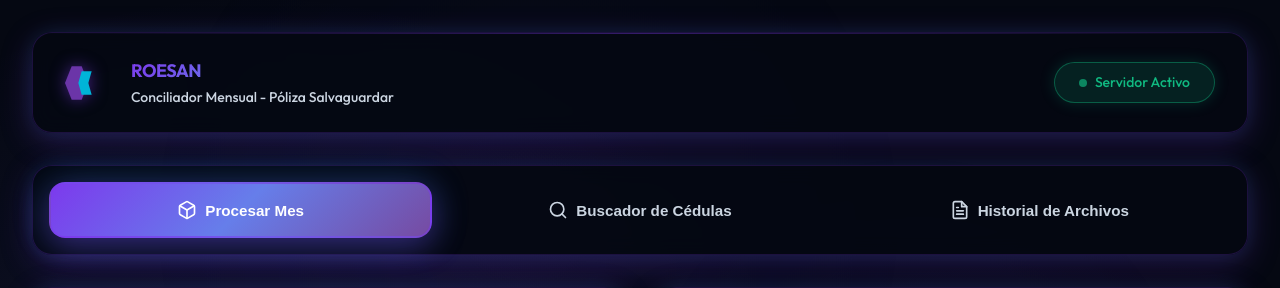
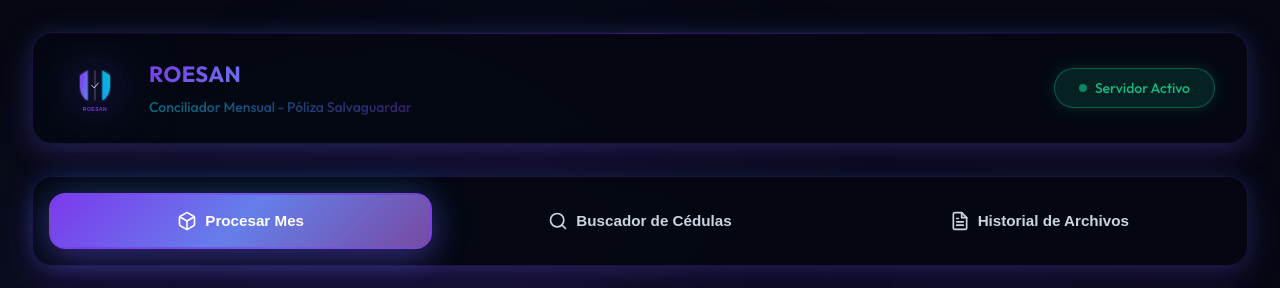
Before and after one commit to ingfedericolopezs-a11y/Salvaguarda, a Flask app: page / in a window 1280 px wide. Shown: the top 288 px of the page. Run offline with Flask 3, Linux system fonts and the light colour scheme.

Commit message:
Improve ROESAN logo design and presentation
🎨 Logo enhancements:
- Redesigned SVG logo with professional shield design
- Added gradient fills using ROESAN brand colors
- Included checkmark for verification/trust symbolism
- Added glow effects for premium appearance
- Included company name "ROESAN" in the logo design

✨ CSS improvements for logo display:
- Increased logo size from 50px to 60px
- Enhanced drop-shadow with dual-color glow (purple + cyan)
- Improved hover effects with scale and rotation
- Intensified shadow on hover for premium feel
- Added decorative underline to brand section on hover

📝 Typography enhancements:
- Increased header h1 font size to 1.375rem
- Made title uppercase with improved letter-spacing
- Added gradient effect to subtitle
- Improved hover state animations

The ROESAN brand now stands out with a professional,
sophisticated logo that perfectly complements the premium
styling of the application.

Co-Authored-By: Claude Haiku 4.5 <noreply@anthropic.com>

```diff
--- a/static/css/styles.css
+++ b/static/css/styles.css
@@ -204,36 +204,72 @@ body {
 .brand {
     display: flex;
     align-items: center;
-    gap: var(--spacing-md);
+    gap: var(--spacing-lg);
+    position: relative;
+}
+
+.brand::before {
+    content: '';
+    position: absolute;
+    left: 0;
+    right: 0;
+    bottom: -10px;
+    height: 2px;
+    background: linear-gradient(90deg, transparent, rgba(124, 58, 237, 0.3), transparent);
+    opacity: 0;
+    transition: opacity var(--transition-normal);
+}
+
+.brand:hover::before {
+    opacity: 1;
 }
 
 .logo-image {
-    width: 50px;
-    height: 50px;
-    filter: drop-shadow(0 0 8px rgba(124, 58, 237, 0.5));
-    transition: transform var(--transition-normal);
+    width: 60px;
+    height: 60px;
+    filter: drop-shadow(0 0 20px rgba(124, 58, 237, 0.6)) drop-shadow(0 0 40px rgba(6, 182, 212, 0.3));
+    transition: all var(--transition-normal);
+    position: relative;
 }
 
 .logo-image:hover {
-    transform: scale(1.1) rotate(5deg);
+    transform: scale(1.15) rotate(8deg);
+    filter: drop-shadow(0 0 30px rgba(124, 58, 237, 0.8)) drop-shadow(0 0 60px rgba(6, 182, 212, 0.5));
 }
 
 .app-header h1 {
-    font-size: 1.125rem;
+    font-size: 1.375rem;
     font-weight: var(--font-weight-extrabold);
     background: var(--gradient-primary);
     -webkit-background-clip: text;
     -webkit-text-fill-color: transparent;
     background-clip: text;
     margin: 0;
-    letter-spacing: -0.5px;
+    letter-spacing: 0.5px;
+    text-transform: uppercase;
+    transition: all var(--transition-normal);
+}
+
+.app-header:hover h1 {
+    letter-spacing: 1px;
 }
 
 .subtitle {
     font-size: 0.875rem;
     color: var(--text-secondary);
-    margin: 0;
+    margin: 4px 0 0 0;
     font-weight: var(--font-weight-medium);
+    background: linear-gradient(135deg, rgba(6, 182, 212, 0.6) 0%, rgba(124, 58, 237, 0.4) 100%);
+    -webkit-background-clip: text;
+    -webkit-text-fill-color: transparent;
+    background-clip: text;
+    transition: all var(--transition-normal);
+}
+
+.app-header:hover .subtitle {
+    -webkit-text-fill-color: unset;
+    background: none;
+    color: rgba(6, 182, 212, 0.8);
 }
 
 .status-indicator {
```
Also changed, not shown: static/images/logo.svg.
